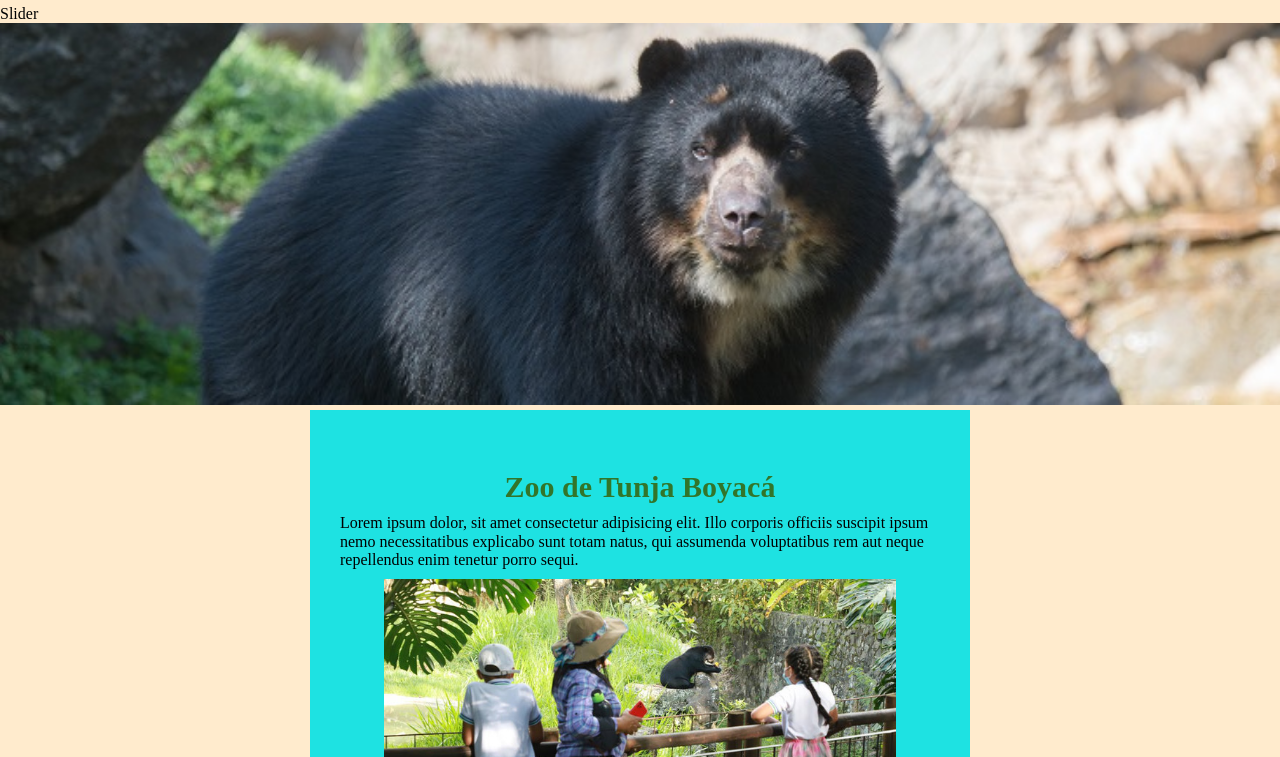
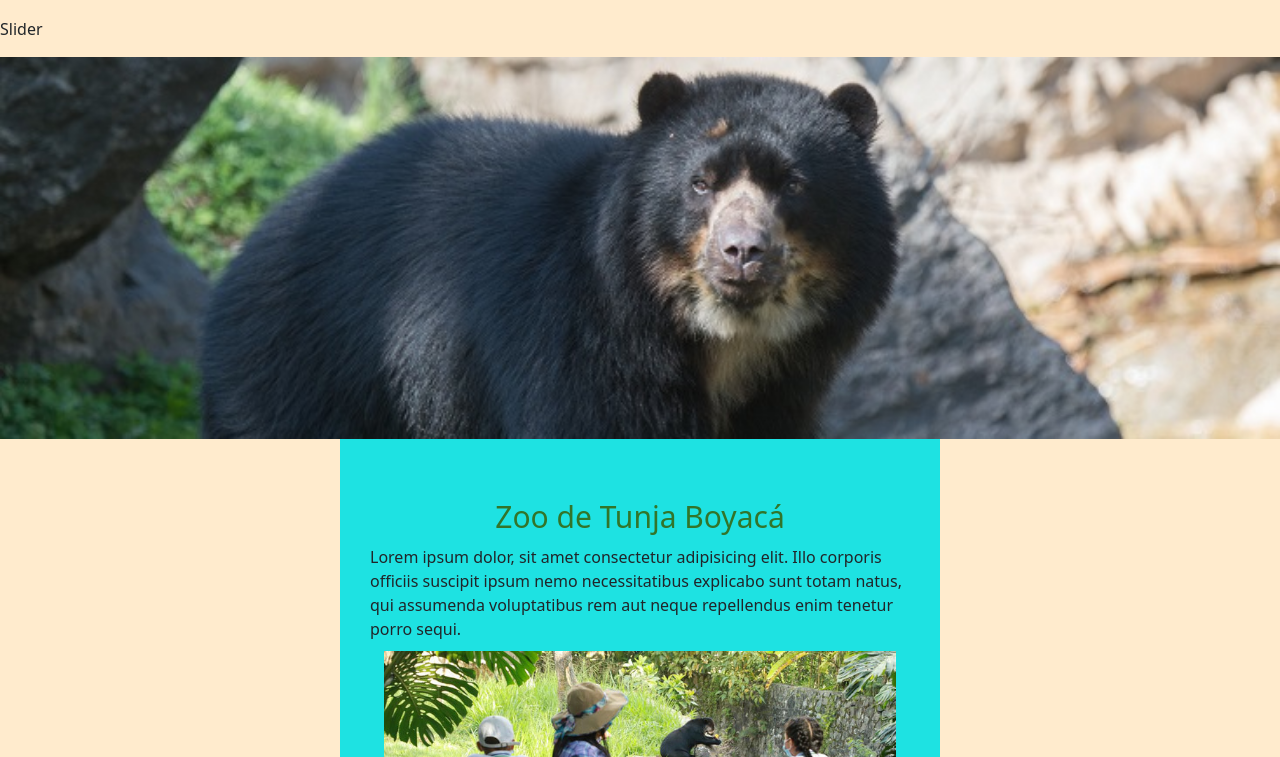
Before and after one commit to Dizerep/proyecto_zoologico, a plain HTML site: page src/index.html in a window 1280 px wide. Shown: the part 323-1080 px from the top of the page. Drawn offline with Linux system fonts and the light colour scheme.

Commit message:
Aplicacion de bootstrap

```diff
--- a/src/index.html
+++ b/src/index.html
@@ -6,8 +6,10 @@
     <meta name="viewport" content="width=device-width, initial-scale=1.0" />
     <!--Para trabajar CSS luego de tener el HTML, se debe enlazar la hoja de estilos al HTML de esta manera, colocando la ruta ./css/archivo.css -->
     <title>Pagina para Zoologico</title>
-    <link rel="stylesheet" href="css/normalize.css" />
+    <link rel="stylesheet" href="CSS/normalize.css" />
+    <link rel="stylesheet" href="CSS/bootstrap.min.css">
     <link rel="stylesheet" href="./CSS/styles.css" />
+
   </head>
 
   <body>
@@ -108,7 +110,7 @@
     <footer>
       <h2>ZOOBEAR ZOOLOGICO</h2>
     </footer>
-    <script src=""></script>
+
   </body>
 </html>
 
```
Also changed, not shown: src/CSS/bootstrap.min.css (added), src/js/bootstrap.min.js (added), 2 other files.
